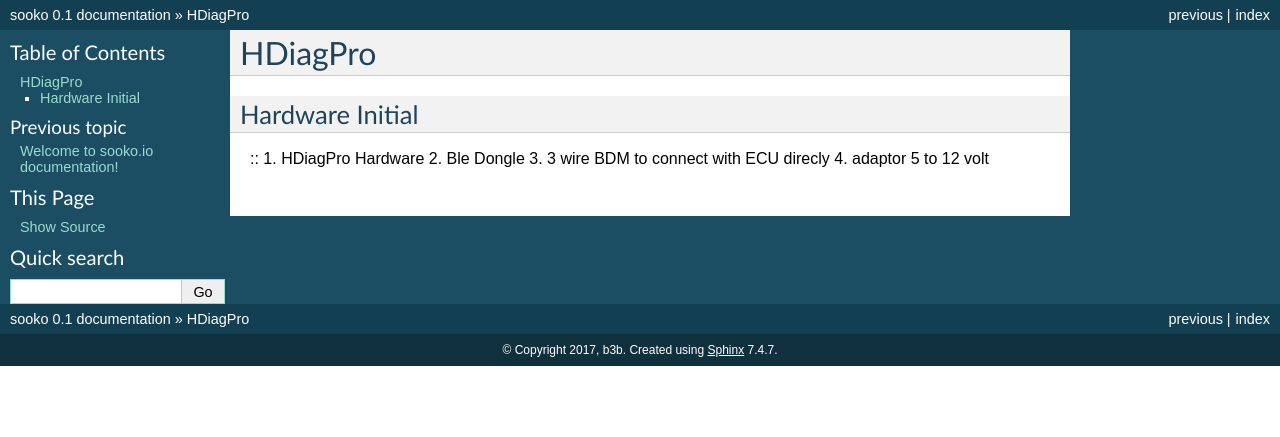
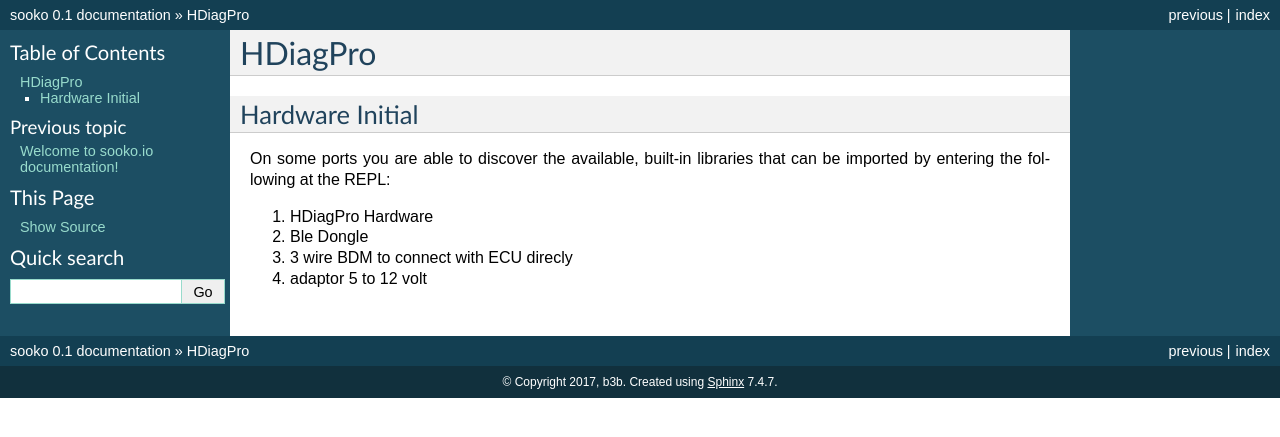
Before and after one commit to sooko/sookoDocumentation, a Sphinx documentation site: the page built from docs/api.rst, in a window 1280 px wide. Shown: the top 437 px of the page. Built offline with Sphinx 7.4.7, drawn with Linux system fonts in a browser that asks for light colours.

Commit message:
init hardware

```diff
--- a/docs/api.rst
+++ b/docs/api.rst
@@ -4,7 +4,9 @@
 
 Hardware Initial
 """"""""""""""""
-::
+On some ports you are able to discover the available, built-in libraries that
+can be imported by entering the following at the :term:`REPL`::
+
 1. HDiagPro Hardware
 2. Ble Dongle
 3. 3 wire BDM to connect with ECU direcly
```
